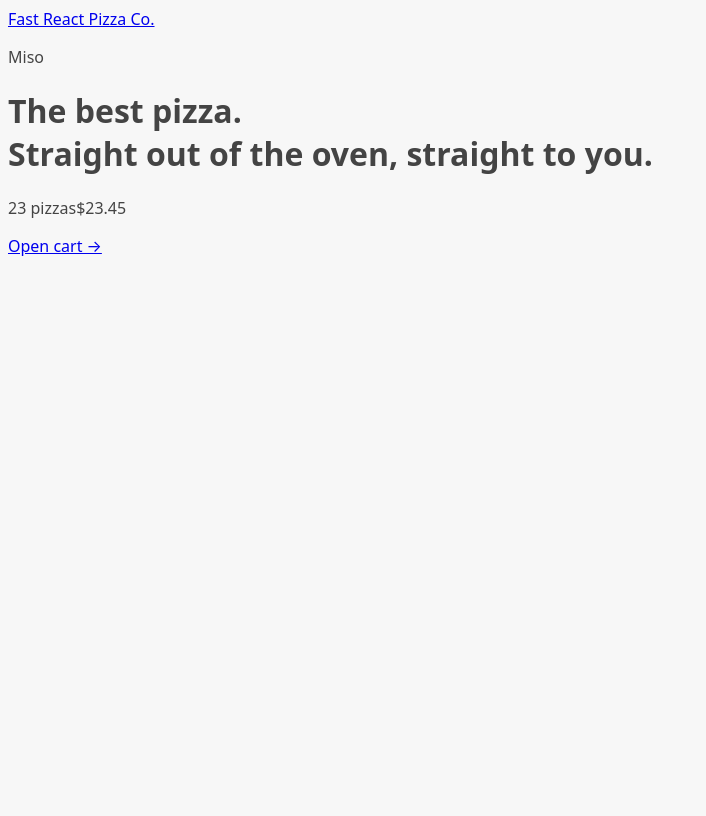
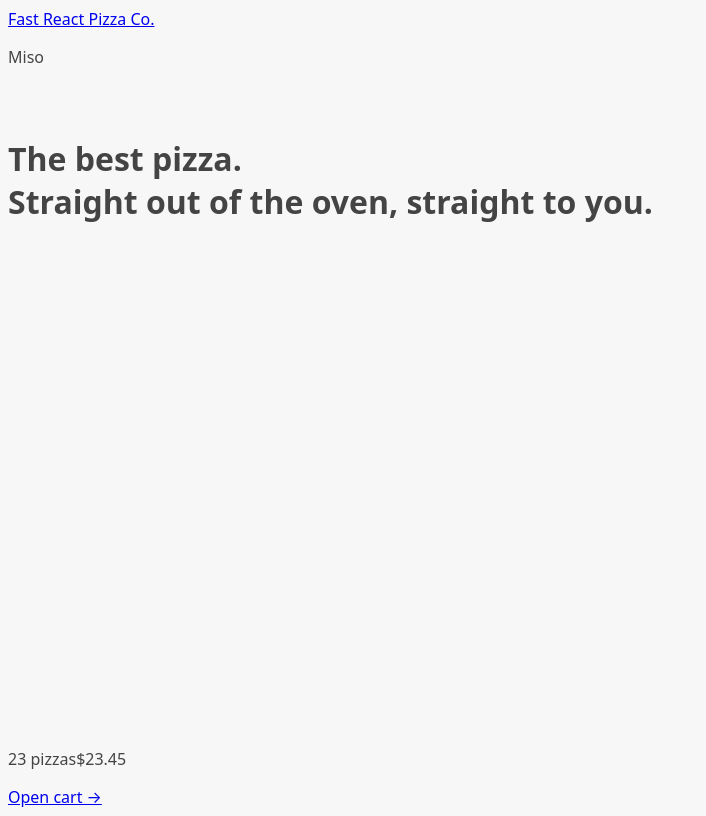
Before and after one commit to milunradonjic/react-fast-pizza, a React (Vite) app: page / in a window 1280 px wide. Shown: the whole page, without its empty margins (0-706 px from the left). Built offline with nearby package versions, Linux system fonts and the light colour scheme.

Commit message:
add loading

```diff
--- a/src/ui/AppLayout.jsx
+++ b/src/ui/AppLayout.jsx
@@ -1,10 +1,15 @@
-import { Outlet } from "react-router-dom";
+import { Outlet, useNavigation } from "react-router-dom";
 import CartOverview from "../features/cart/CartOverview";
 import Header from "./Header";
+import Loader from "./Loader";
 
 export default function AppLayout() {
+  const navigation = useNavigation();
+  const isLoading = navigation.state === "loading";
+
   return (
-    <div>
+    <div className="layout">
+      {isLoading && <Loader />}
       <Header />
 
       <main>
--- /dev/null
+++ b/src/ui/Loader.jsx
@@ -0,0 +1,7 @@
+import React from 'react'
+
+export default function Loader() {
+  return (
+    <div className="loader"></div>
+  )
+}
```
